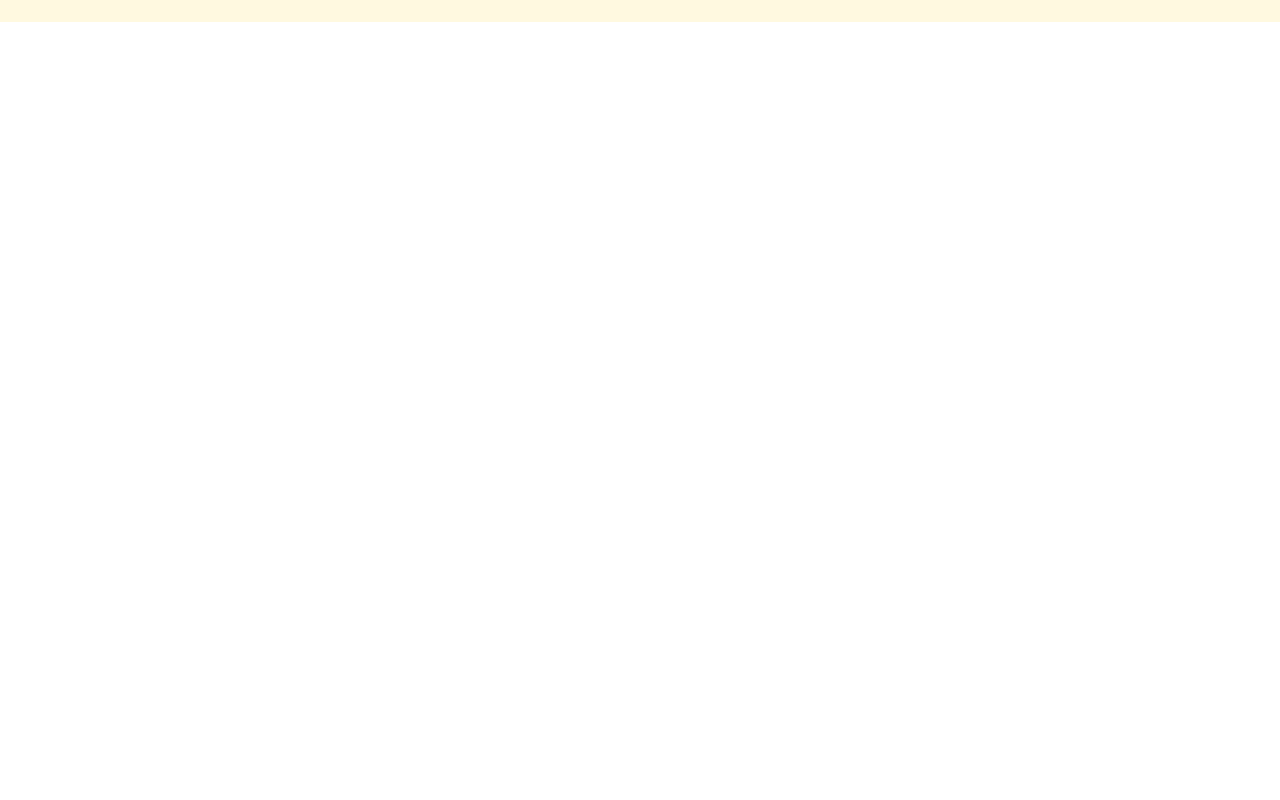
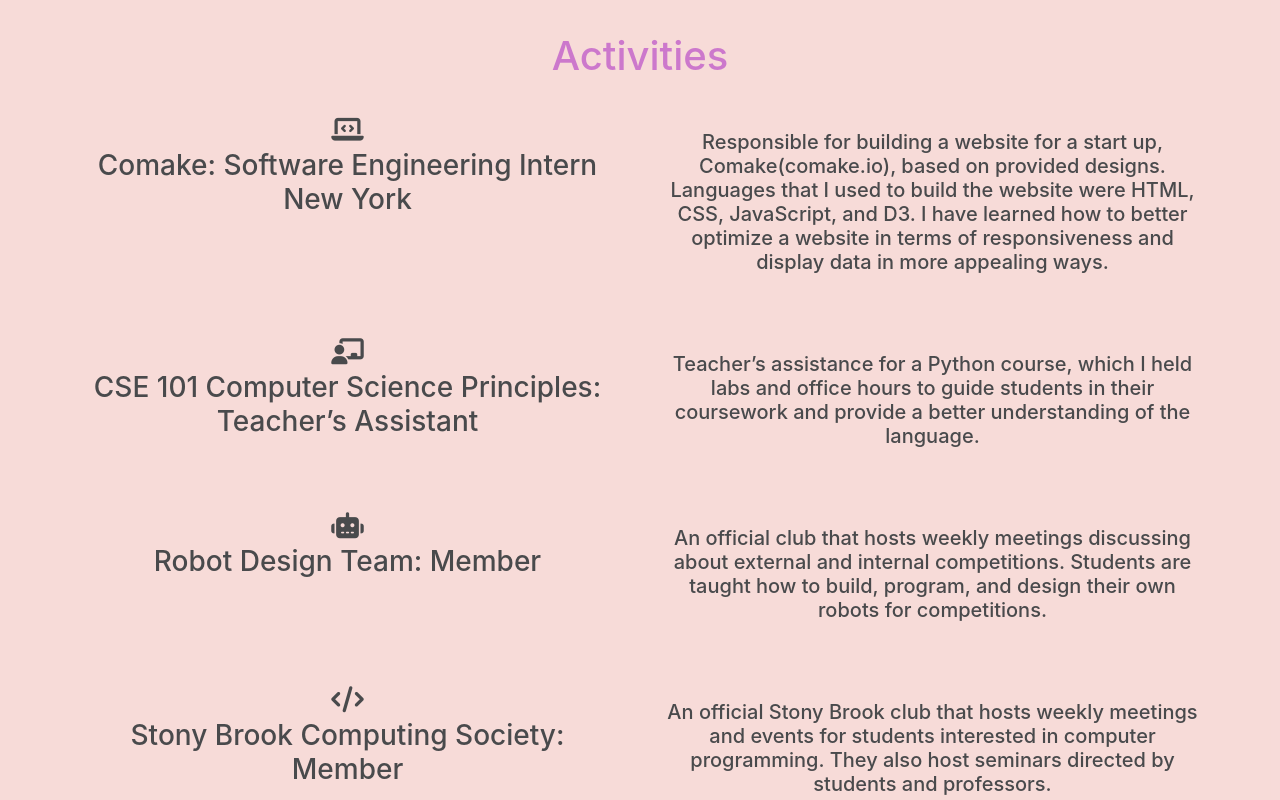
Before and after one commit to stevenkuang1/site, a React (Create React App) app: page / in a window 1280 px wide. Shown: the part 1720-2520 px from the top of the page. Before the commit the page ends 1742 px from the top, so only its background shows below. Built offline with nearby package versions, Linux system fonts and the light colour scheme.

Commit message:
completed Activities section

```diff
--- a/src/App.css
+++ b/src/App.css
@@ -9,7 +9,7 @@
 }
 
 .App-header {
-	background-color: rgb(255, 249, 224);
+	background-color: #f5d1cec7;
 	min-height: 100vh;
 	display: flex;
 	flex-direction: column;
--- a/src/App.js
+++ b/src/App.js
@@ -11,6 +11,8 @@ function App() {
 			<header className="App-header">
 				<AboutMe />
 				<Project />
+				<Activities />
+				<Contact />
 			</header>
 		</div>
 	);
--- /dev/null
+++ b/src/css/activities.scss
@@ -0,0 +1,46 @@
+.activitiesDiv {
+	margin: 50px auto 50px auto;
+	max-width: 2000px;
+
+	h1 {
+		color: rgb(204, 120, 204);
+	}
+
+	.activitiesListDiv {
+		margin: 30px 80px;
+
+		.listFlex {
+			display: flex;
+
+			.leftListFlex {
+				width: 50%;
+			}
+
+			.rightListFlex {
+				margin: 20px auto 50px 50px;
+				width: 50%;
+			}
+		}
+	}
+}
+
+@media only screen and (max-width: 1170px) {
+	.activitiesDiv {
+		.activitiesListDiv {
+			margin: 20px 30px;
+			.listFlex {
+				flex-direction: column;
+				margin-bottom: 40px;
+
+				.leftListFlex {
+					width: 100%;
+				}
+
+				.rightListFlex {
+					margin: 10px auto;
+					width: 100%;
+				}
+			}
+		}
+	}
+}
--- a/src/css/project.scss
+++ b/src/css/project.scss
@@ -1,6 +1,10 @@
 .projectDiv {
-	margin: 50px auto 50px auto;
+	margin: 50px auto 10px auto;
 	max-width: 2000px;
+
+	h1 {
+		color: rgb(204, 120, 204);
+	}
 
 	.flexProject {
 		margin: 80px 100px 80px 50px;
@@ -50,17 +54,18 @@
 			margin: auto 30px;
 			.flexTop {
 				flex-direction: column;
+				margin-top: 30px;
 
 				.projectImage {
 					img {
-						min-width: 300px;
+						min-width: 200px;
 					}
 				}
 
 				.projectDescrip1 {
 					float: none;
 					margin: 20px auto auto auto;
-					width: 100%;
+					width: 80%;
 				}
 			}
 
@@ -70,8 +75,8 @@
 				.projectImage {
 					width: 100%;
 					img {
-						width: 100%;
-						min-width: 300px;
+						width: 80%;
+						min-width: 200px;
 						max-width: 600px;
 					}
 				}
@@ -79,7 +84,7 @@
 				.projectDescrip2 {
 					float: none;
 					margin: 20px auto auto auto;
-					width: 100%;
+					width: 80%;
 				}
 			}
 		}
--- a/src/pages/activities.js
+++ b/src/pages/activities.js
@@ -1,45 +1,67 @@
 import React, { Component } from 'react';
+import '../css/activities.scss';
 
 export class activities extends Component {
 	render() {
 		return (
-			<div>
-				<h2>Activities</h2>
-				<div>
-					<ul>
-						<li>
-							<h4>Comake: Software Engineering Intern New York</h4>
+			<div className="activitiesDiv">
+				<h1>Activities</h1>
+				<div className="activitiesListDiv">
+					<div className="listFlex">
+						<div className="leftListFlex">
+							<i class="fas fa-laptop-code" />
+							<h3>Comake: Software Engineering Intern New York</h3>
+						</div>
+						<div className="rightListFlex">
 							<h5>
 								Responsible for building a website for a start up, Comake(comake.io), based on provided
 								designs. Languages that I used to build the website were HTML, CSS, JavaScript, and D3.
 								I have learned how to better optimize a website in terms of responsiveness and display
 								data in more appealing ways.
 							</h5>
-						</li>
-						<li>
-							<h4>CSE 101 Computer Science Principles: Teacher’s Assistant</h4>
+						</div>
+					</div>
+
+					<div className="listFlex">
+						<div className="leftListFlex">
+							<i class="fas fa-chalkboard-teacher" />
+							<h3>CSE 101 Computer Science Principles: Teacher’s Assistant</h3>
+						</div>
+						<div className="rightListFlex">
 							<h5>
 								Teacher’s assistance for a Python course, which I held labs and office hours to guide
 								students in their coursework and provide a better understanding of the language.
 							</h5>
-						</li>
-						<li>
-							<h4>Robot Design Team: Member</h4>
+						</div>
+					</div>
+
+					<div className="listFlex">
+						<div className="leftListFlex">
+							<i class="fas fa-robot" />
+							<h3>Robot Design Team: Member</h3>
+						</div>
+						<div className="rightListFlex">
 							<h5>
 								An official club that hosts weekly meetings discussing about external and internal
 								competitions. Students are taught how to build, program, and design their own robots for
 								competitions.
 							</h5>
-						</li>
-						<li>
-							<h4>Stony Brook Computing Society: Member</h4>
+						</div>
+					</div>
+
+					<div className="listFlex">
+						<div className="leftListFlex">
+							<i class="fas fa-code" />
+							<h3>Stony Brook Computing Society: Member</h3>
+						</div>
+						<div className="rightListFlex">
 							<h5>
 								An official Stony Brook club that hosts weekly meetings and events for students
 								interested in computer programming. They also host seminars directed by students and
 								professors.
 							</h5>
-						</li>
-					</ul>
+						</div>
+					</div>
 				</div>
 			</div>
 		);
```
